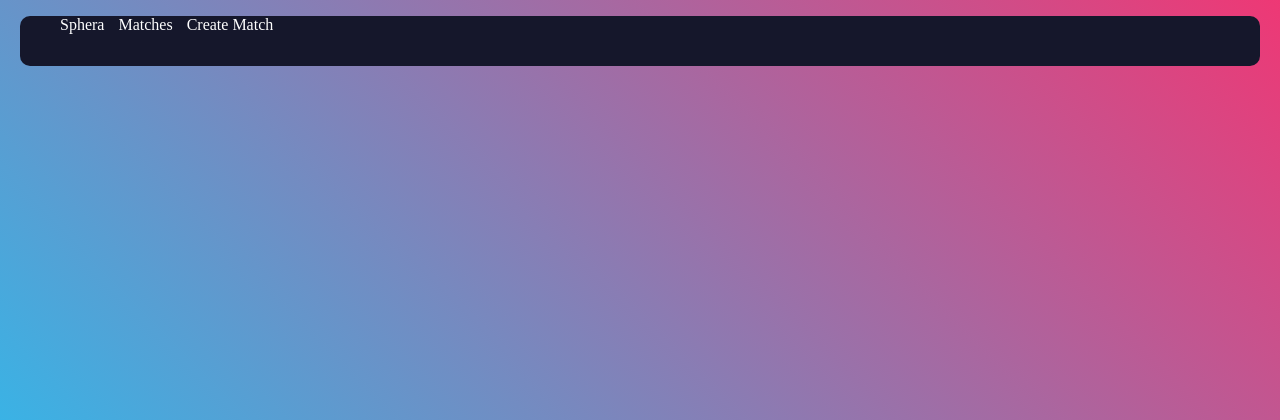
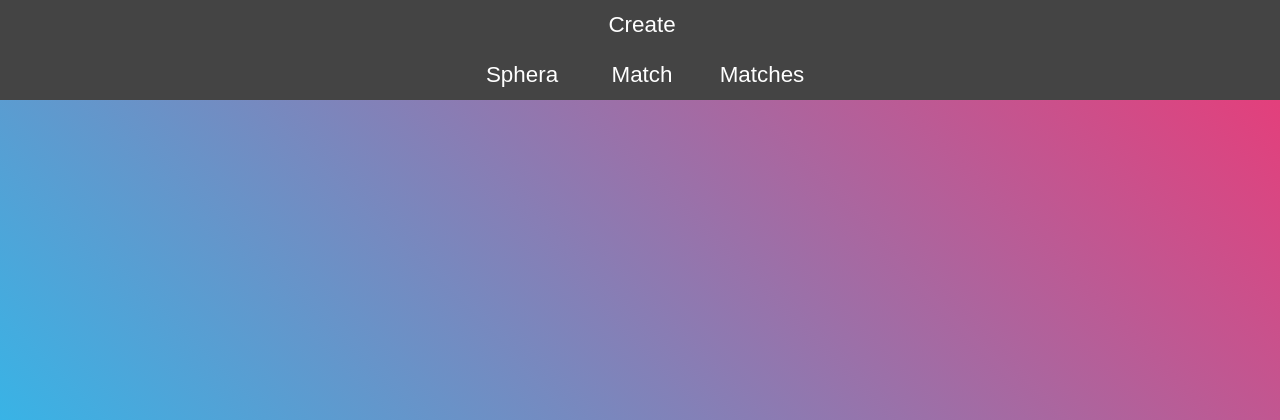
Before and after one commit to Diego-Segovia/Sphera, a Django app: page / in a window 1280 px wide. Shown: the top 420 px of the page. Run offline with Django 3.2, Linux system fonts and the light colour scheme.

Commit message:
nav bar css

```diff
--- a/static/base.css
+++ b/static/base.css
@@ -1,24 +1,56 @@
 body {
   margin: 0;
+  padding: 0;
   background: linear-gradient(45deg, #10cfff, #ee3875);
   height: 100vh;
   overflow: hidden;
   width: 100vw;
 }
-.nav-menu {
-  background-color: #15172b;
-  border-radius: 10px;
-  box-sizing: border-box;
-  margin-right: 20px;
-  margin-left: 20px;
-  height: 50px;
+
+.nav ul {
+  list-style: none;
+  background-color: #444;
+  text-align: center;
+  padding: 0;
+  margin: 0;
+}
+.nav li {
+  font-family: "Oswald", sans-serif;
+  font-size: 1.2em;
+  line-height: 40px;
+  height: 40px;
+  border-bottom: 1px solid #888;
 }
 
-li {
-  display: inline;
+.nav a {
+  text-decoration: none;
+  color: #fff;
+  display: block;
+  transition: 0.3s background-color;
 }
-li a {
-  margin-right: 10px;
-  color: white;
-  text-decoration: none;
+
+.nav a:hover {
+  background-color: #005f5f;
 }
+
+.nav a.active {
+  background-color: #fff;
+  color: #444;
+  cursor: default;
+}
+
+@media screen and (min-width: 600px) {
+  .nav li {
+    width: 120px;
+    border-bottom: none;
+    height: 50px;
+    line-height: 50px;
+    font-size: 1.4em;
+  }
+
+  /* Option 1 - Display Inline */
+  .nav li {
+    display: inline-block;
+    margin-right: -4px;
+  }
+}
--- a/templates/base.html
+++ b/templates/base.html
@@ -12,11 +12,13 @@
 </head>
 
 <body>
-    <ul class="nav-menu">
-        <li><a href="{% url 'index' %}">Sphera</a></li>
-        <li><a href="{% url 'all_matches' %}">Matches</a></li>
-        <li><a href="{% url 'match_form' %}">Create Match</a></li>
-    </ul>
+    <nav class="nav">
+        <ul>
+            <li><a href="{% url 'index' %}">Sphera</a></li>
+            <li><a href="{% url 'match_form' %}">Create Match</a></li>
+            <li><a href="{% url 'all_matches' %}">Matches</a></li>
+        </ul>
+    </nav>
     {% block content %}{% endblock content %}
 </body>
 
```
